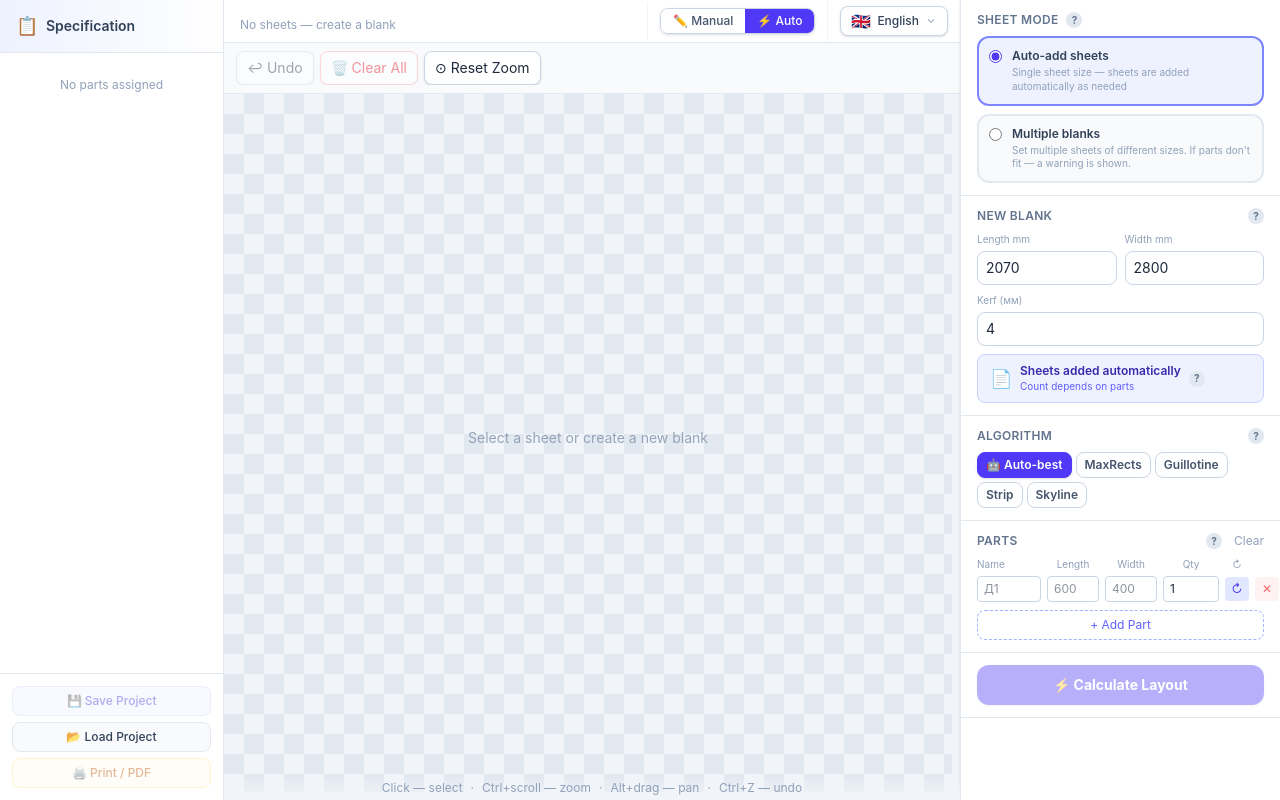
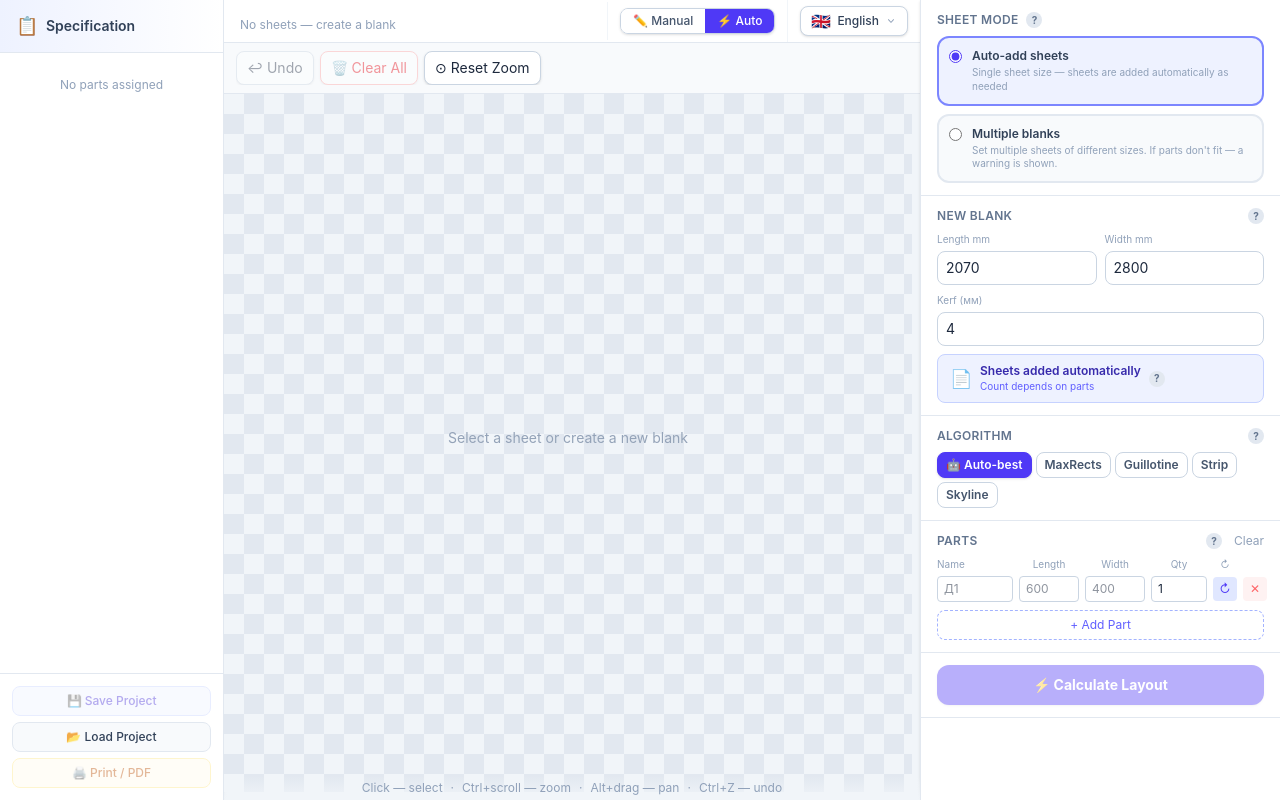
Before and after one commit to Shadow7145/cut-optimizer, a React (Vite) app: page / in a window 1280 px wide. Built offline with nearby package versions, Linux system fonts and the light colour scheme.

Commit message:
Expand auto panel inputs
Co-authored-by: arena-agent <297053741+arena-agent@users.noreply.github.com>

```diff
--- a/src/App.tsx
+++ b/src/App.tsx
@@ -661,7 +661,7 @@ function AutoPanel({ t, lang, onResult, parts, setParts, sheetConfigs, setSheetC
             <button onClick={clearParts} className="text-xs text-slate-400 hover:text-red-500 transition ml-1">{t.autoClearParts}</button>
           </div>
           {/* Column headers */}
-          <div className="grid gap-1.5 mb-1" style={{ gridTemplateColumns: 'minmax(64px,1fr) 52px 52px 56px 24px 24px' }}>
+          <div className="grid gap-1.5 mb-1" style={{ gridTemplateColumns: 'minmax(76px,1fr) 60px 60px 56px 24px 24px' }}>
             <span className="text-[10px] text-slate-400 whitespace-nowrap">{t.autoPartName}</span>
             <span className="text-[10px] text-slate-400 text-center">{t.autoPartWidth}</span>
             <span className="text-[10px] text-slate-400 text-center">{t.autoPartHeight}</span>
@@ -671,7 +671,7 @@ function AutoPanel({ t, lang, onResult, parts, setParts, sheetConfigs, setSheetC
           </div>
           <div className="space-y-1">
             {parts.map(p => (
-              <div key={p.id} className="grid gap-1.5 items-center" style={{ gridTemplateColumns: 'minmax(64px,1fr) 52px 52px 56px 24px 24px' }}>
+              <div key={p.id} className="grid gap-1.5 items-center" style={{ gridTemplateColumns: 'minmax(76px,1fr) 60px 60px 56px 24px 24px' }}>
                 <input type="text" value={p.name} onChange={e => updatePart(p.id, 'name', e.target.value)}
                   placeholder={`Д${p.id}`}
                   className="border border-slate-300 rounded px-1.5 py-1 text-xs focus:outline-none focus:ring-1 focus:ring-indigo-400 w-full min-w-0" />
@@ -1877,7 +1877,7 @@ ${sheetBlocks}
       </main>
 
       {/* ── RIGHT PANEL ──────────────────────────────────────────────────────── */}
-      <aside className={`${mobileToolsOpen ? 'flex' : 'hidden'} order-2 h-[42dvh] min-h-[260px] w-full min-w-0 max-w-none flex-col overflow-hidden border-t border-slate-200 bg-white shadow-sm shrink-0 lg:order-none lg:flex lg:h-auto lg:w-80 lg:min-w-[320px] lg:max-w-[320px] lg:border-l lg:border-t-0`}>
+      <aside className={`${mobileToolsOpen ? 'flex' : 'hidden'} order-2 h-[42dvh] min-h-[260px] w-full min-w-0 max-w-none flex-col overflow-hidden border-t border-slate-200 bg-white shadow-sm shrink-0 lg:order-none lg:flex lg:h-auto lg:w-[360px] lg:min-w-[360px] lg:max-w-[360px] lg:border-l lg:border-t-0`}>
         {mode === 'auto' && (
           <div className="min-h-0 flex-1">
             <AutoPanel
```
